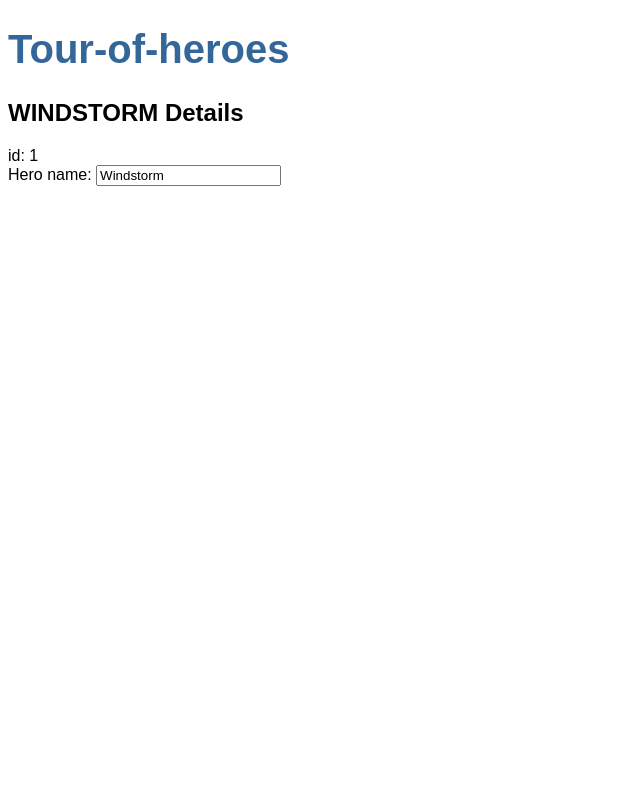
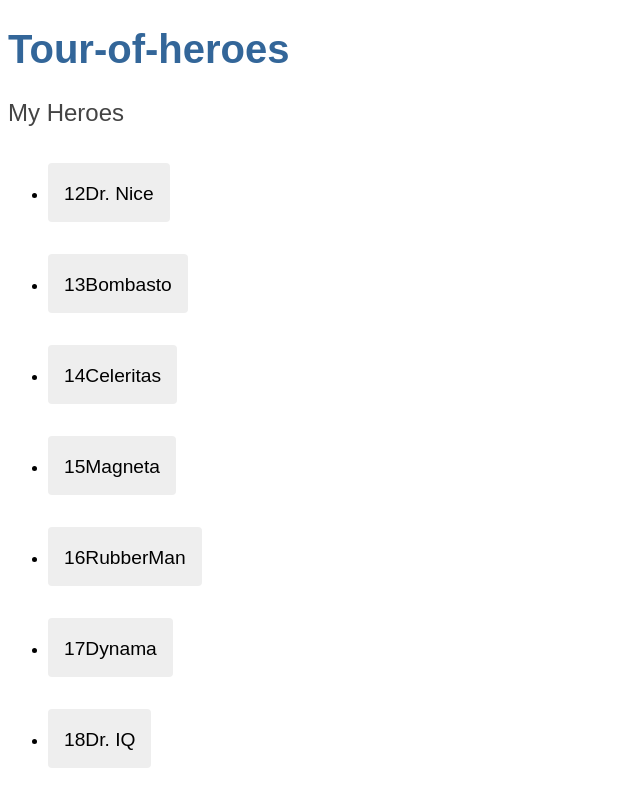
Before and after one commit to katejou/Learn-Angular, an Angular app in the folder angular-tour-of-heroes/: page / in a window 1280 px wide. Shown: the top 800 px of the page, without its empty margins (0-640 px from the left). Built offline with nearby package versions, Linux system fonts and the light colour scheme.

Commit message:
20221014

```diff
--- a/angular-tour-of-heroes/src/app/heroes/heroes.component.html
+++ b/angular-tour-of-heroes/src/app/heroes/heroes.component.html
@@ -14,10 +14,36 @@
     Angular 發佈了一些內建管道，而且你還可以建立自己的管道。 -->
 
 <!-- step 4 Two-way binding -->
-<h2>{{hero.name | uppercase}} Details</h2>
+<!-- (The missing FormsModule) => app.module.ts -->
+
+<!-- <h2>{{hero.name | uppercase}} Details</h2>
 <div><span>id: </span>{{hero.id}}</div>
 <div>
   <label for="name">Hero name: </label>
   <input id="name" [(ngModel)]="hero.name" placeholder="name">
-</div>
-<!-- (The missing FormsModule) => app.module.ts -->
+</div> -->
+
+
+<!-- step 5 use Mock data and *ngFor -->
+<!-- <h2>My Heroes</h2>
+<ul class="heroes">
+  <li *ngFor="let hero of heroes">
+    <button type="button">
+      <span class="badge">{{hero.id}}</span>
+      <span class="name">{{hero.name}}</span>
+    </button>
+  </li>
+</ul> -->
+
+<!-- step 6 change of style ( look at -> heroes.component.ts ) -->
+
+<!-- step 7 onclick -->
+<h2>My Heroes</h2>
+<ul class="heroes">
+  <li *ngFor="let hero of heroes">
+    <button type="button" (click)="onSelect(hero)">
+      <span class="badge">{{hero.id}}</span>
+      <span class="name">{{hero.name}}</span>
+    </button>
+  </li>
+</ul>
--- a/angular-tour-of-heroes/src/app/heroes/heroes.component.scss
+++ b/angular-tour-of-heroes/src/app/heroes/heroes.component.scss
@@ -0,0 +1,56 @@
+/* Application-wide Styles */
+
+h1 {
+  color: #369;
+  font-family: Arial, Helvetica, sans-serif;
+  font-size: 250%;
+}
+
+h2, h3 {
+  color: #444;
+  font-family: Arial, Helvetica, sans-serif;
+  font-weight: lighter;
+}
+
+body {
+  margin: 2em;
+  color: #333;
+  font-family: Cambria, Georgia, serif;
+}
+
+input[type="text"] {
+  color: #333;
+  font-family: Cambria, Georgia, serif;
+}
+
+button {
+  color: #333;
+  font-family: Cambria, Georgia, serif;
+  background-color: #eee;
+  border: none;
+  border-radius: 4px;
+  cursor: pointer;
+  color: black;
+  font-size: 1.2rem;
+  padding: 1rem;
+  margin-right: 1rem;
+  margin-bottom: 1rem;
+  margin-top: 1rem;
+
+  &:hover {
+    background-color: rgb(162, 125, 227);
+    color: white;
+  }
+
+  &:disabled {
+    background-color: #eee;
+    color: #aaa;
+    cursor: auto;
+  }
+}
+
+/* everywhere else */
+
+* {
+  font-family: Arial, Helvetica, sans-serif;
+}
--- a/angular-tour-of-heroes/src/app/heroes/heroes.component.ts
+++ b/angular-tour-of-heroes/src/app/heroes/heroes.component.ts
@@ -1,10 +1,13 @@
 import { Component, OnInit } from '@angular/core';
-import { Hero } from '../hero'; //引入 hero.ts
+import { Hero } from '../hero'; //引入 hero.ts (step2)
+import { HEROES } from '../mock-heroes'; //引用模擬的資料(step 5)
 
 @Component({
   selector: 'app-heroes',
   templateUrl: './heroes.component.html',
-  styleUrls: ['./heroes.component.scss']
+  // step 6 :
+  styleUrls: ['./heroes.component.scss'] //(紫白)<--這個地址，是可以自由切換的。而且只影響到自己，不影響他人。
+  //styleUrls: ['../app.component.scss'] //(黑白)<--我設定了兩者不同的 button onHover 顏色，可以看一下效果。
 })
 export class HeroesComponent implements OnInit {
 
@@ -12,15 +15,26 @@ export class HeroesComponent implements OnInit {
   // hero = 'Windstorm';
 
   // step 2
-  hero: Hero = { //才可以自由地使用它…
-    id: 1,
-    name: 'Windstorm'
-  };
+  // hero: Hero = { //才可以自由地使用它…
+  //   id: 1,
+  //   name: 'Windstorm'
+  // };
+
+  // step 5
+  heroes = HEROES;
 
   constructor() { }
 
   ngOnInit(): void {
-
   }
 
+  selectedHero?: Hero; //設定有這個變數，但是不要為它賦值
+  onSelect(hero: Hero): void {
+    this.selectedHero = hero;//等有人按下按鈕時，才賦值。
+  }
+
+
+
+
+
 }
--- /dev/null
+++ b/angular-tour-of-heroes/src/app/mock-heroes.ts
@@ -0,0 +1,15 @@
+import { Hero } from './hero';
+
+export const HEROES: Hero[] = [
+  { id: 12, name: 'Dr. Nice' },
+  { id: 13, name: 'Bombasto' },
+  { id: 14, name: 'Celeritas' },
+  { id: 15, name: 'Magneta' },
+  { id: 16, name: 'RubberMan' },
+  { id: 17, name: 'Dynama' },
+  { id: 18, name: 'Dr. IQ' },
+  { id: 19, name: 'Magma' },
+  { id: 20, name: 'Tornado' }
+];
+
+// 最終，你會從遠端的資料伺服器獲取它。不過目前，你要先建立一些模擬的英雄資料，並假裝它們是從伺服器上取到的。
```
